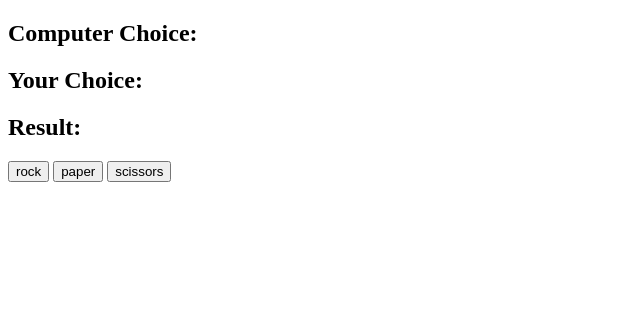
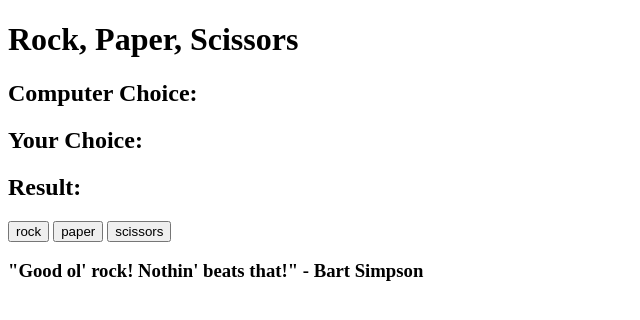
Before and after one commit to SeamusMGB/rock-ps, a plain HTML site: page index.html in a window 1280 px wide. Shown: the whole page, without its empty margins (0-640 px from the left). Drawn offline with Linux system fonts and the light colour scheme.

Commit message:
Add header and footer

```diff
--- a/index.html
+++ b/index.html
@@ -8,6 +8,9 @@
     <title>Document</title>
 </head>
 <body>
+    <header>
+        <h1>Rock, Paper, Scissors</h1>
+    </header>
 
     <h2>Computer Choice: <span id="computer-choice"></span></h2>
     <h2>Your Choice: <span id="user-choice"></span></h2>
@@ -17,6 +20,10 @@
     <button id="paper">paper</button>
     <button id="scissors">scissors</button>
 
+    <footer>
+        <h3>"Good ol' rock! Nothin' beats that!" - Bart Simpson</h3>
+    </footer>
+
     <script src="assets/js/script.js"></script>
 </body>
 </html>
```
